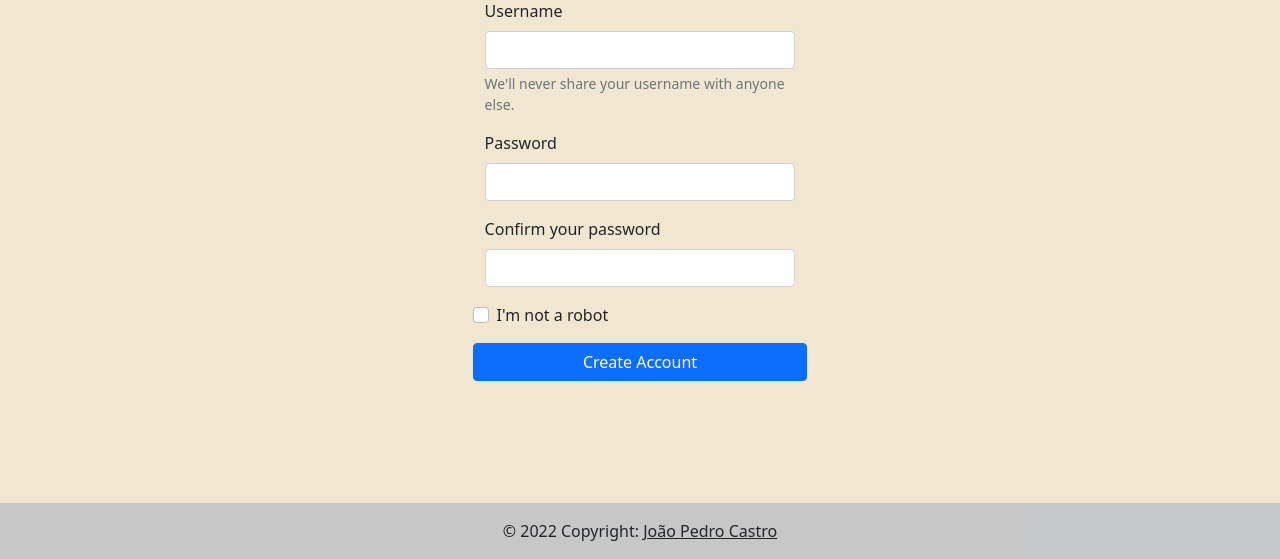
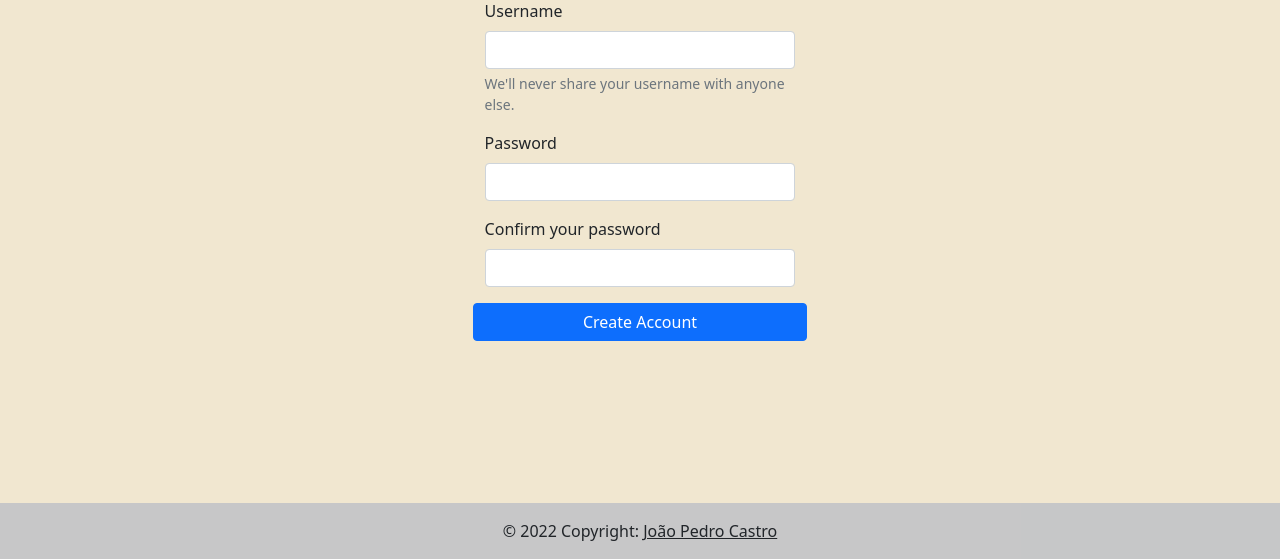
Before and after one commit to PedrobyJoao/MyStorage, a Flask app: page /register in a window 1280 px wide. Shown: the part 241-800 px from the top of the page. Run offline with Flask 2, Linux system fonts and the light colour scheme.

Commit message:
Styling error/success message

```diff
--- a/app/routes.py
+++ b/app/routes.py
@@ -44,7 +44,7 @@ def login_page():
             # User exist?
             if user.query.filter_by(username=username).first()  == None:
                 error = True
-                error_message = "Username doesn't exist"
+                error_message = "Username doesn't exist!"
                 return render_template("login.html", error=error, error_message=error_message)
             else:
                 # User's id
@@ -52,7 +52,7 @@ def login_page():
                 # Checking password
                 if not check_password_hash(user.query.all()[user_id - 1].password_hash, password):
                     error = True
-                    error_message = "Wrong Password"
+                    error_message = "Wrong Password!"
                     return render_template("login.html", error=error, error_message=error_message)
                 else:
                     # User is valid -> Login the user
@@ -83,13 +83,13 @@ def register_page():
         # If passwords are not the same
         if password != confirmation:
             error = True
-            error_message = "Passwords are not equal"
+            error_message = "Passwords are not equal!"
             return render_template("register.html", error=error, error_message=error_message)
         else:
             # Checking if the username already exists in the database
             if user.query.filter_by(username=username).first()  != None:
                 error = True
-                error_message = "Username already exists"
+                error_message = "Username already exists!"
                 return render_template("register.html", error=error, error_message=error_message)
             else:
                 # Updating database with new user
@@ -97,9 +97,8 @@ def register_page():
                 new_user = user(username=username, password_hash=hash)
                 db.session.add(new_user)
                 db.session.commit()
-                success_message = 'Your account was created successfully'
                 success = True
-                return render_template("login.html", success_message=success_message, success=success)
+                return render_template("login.html", success=success)
     else:
         return render_template('register.html')
 
--- a/app/templates/register.html
+++ b/app/templates/register.html
@@ -23,14 +23,12 @@ Register
               <label for="confirmation" class="form-label">Confirm your password</label>
               <input type="password" class="form-control" id="confirmation" name="confirmation">
             </div>
-            <div class="mb-3 form-check">
-              <input type="checkbox" class="form-check-input" id="check">
-              <label class="form-check-label" for="check">I'm not a robot</label>
-            </div>
             <button type="submit" class="btn btn-primary">Create Account</button>
           </form>
           {% if error == True %}
-            <h5 class="error">{{ error_message }}</h5>
+            <div class="row alert alert-danger login-forms my-3" role="alert">
+              {{ error_message }}
+            </div>
           {% endif %}
     </main>
 {% endblock %}
```
Also changed, not shown: app/templates/login.html (+11 -7 lines).
